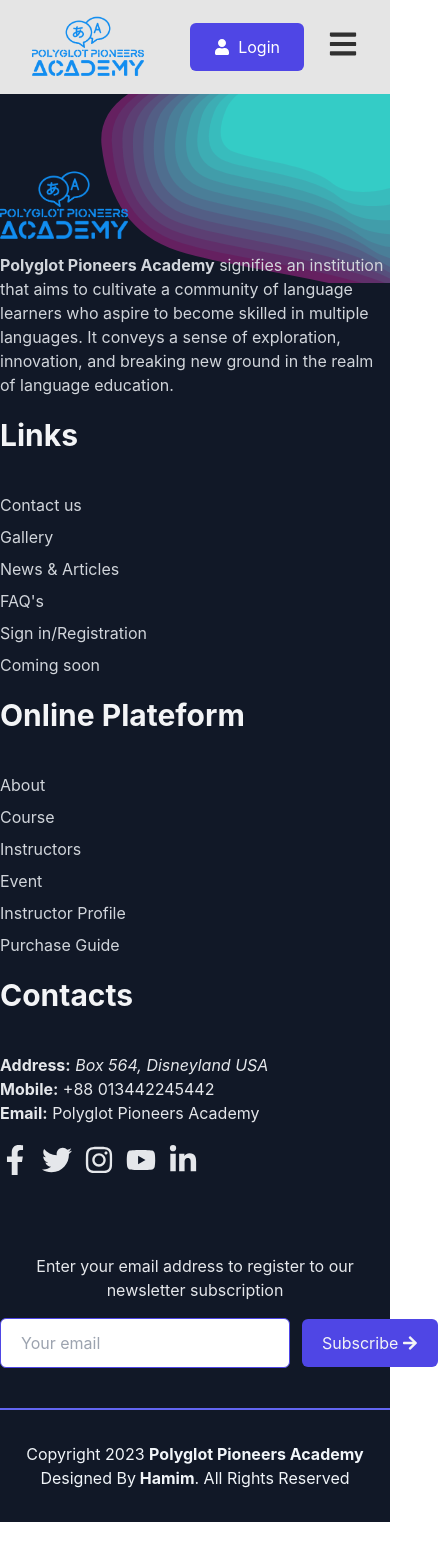
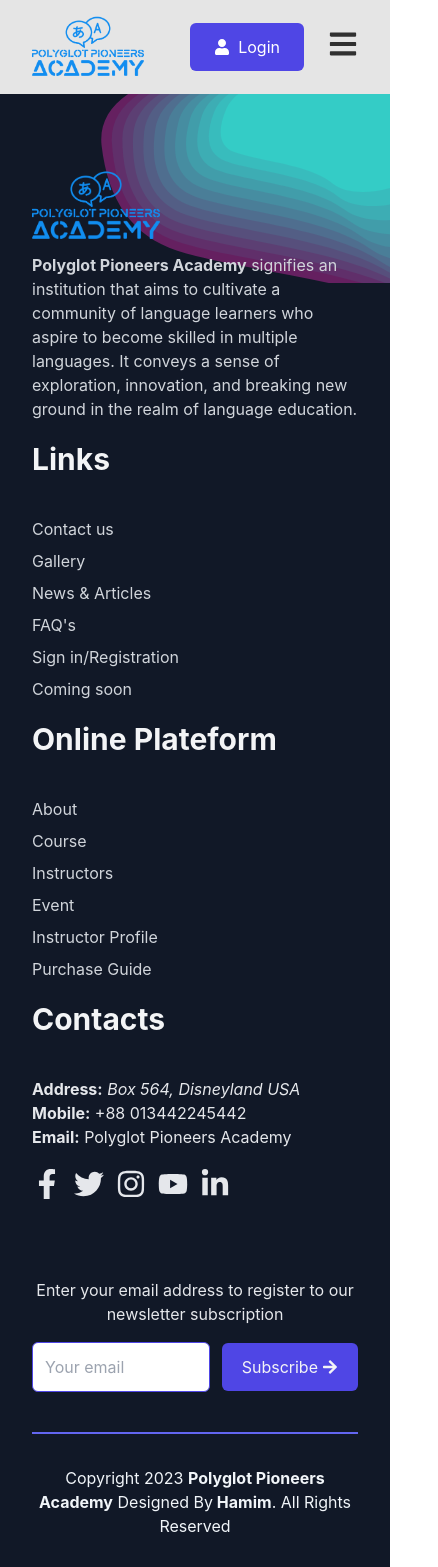
Before and after one commit to Muhammad-Hamim/polyglot-pioneer-client, a React (Vite) app: page / in a window 390 px wide. Shown: the top 1567 px of the page, 438 px wide, since content can reach past the window. Before the commit the page ends 1522 px from the top, so only its background shows below. Built offline with nearby package versions, Linux system fonts and the light colour scheme; no server answers.

Commit message:
make footer responsive

```diff
--- a/src/Shared/Footer/Footer.jsx
+++ b/src/Shared/Footer/Footer.jsx
@@ -13,7 +13,7 @@
   return (
     <div className="bg-gray-900">
       <div
-        className="bg-right-top pt-10 bg-contain bg-no-repeat"
+        className="bg-right-top pt-10 bg-contain bg-no-repeat px-8"
         style={{ backgroundImage: `url(${footerBg})` }}>
         <div className="max-w-screen-xl py-8 mx-auto grid md:grid-cols-2 justify-center lg:grid-cols-4 gap-5">
           <div className="">
@@ -147,17 +147,17 @@
             </div>
           </div>
         </div>
-        <div className=" max-w-screen-sm mx-auto py-10 text-center">
+        <div className="lg:max-w-screen-sm mx-auto py-10 text-center">
           <p className="text-gray-200">
             Enter your email address to register to our newsletter subscription
           </p>
-          <div className="flex gap-3 items-center mt-4 w-fit mx-auto">
+          <div className="flex gap-3 items-center mt-4 w-full mx-auto">
             <input
               type="email"
-              className="px-5 py-3 rounded-md outline-none border-[1px] border-indigo-600"
+              className="p-3 rounded-md w-full outline-none border-[1px] border-indigo-600"
               placeholder="Your email"
             />
-            <button className="flex gap-1 items-center bg-indigo-600 rounded-md px-5 py-3 text-gray-100">
+            <button className="flex gap-1 items-center justify-center bg-indigo-600 rounded-md px-5 py-3 text-gray-100">
               Subscribe <FaArrowRight />
             </button>
           </div>
```
